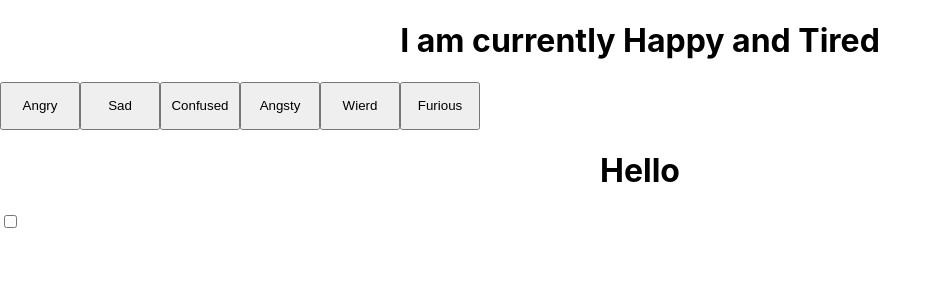
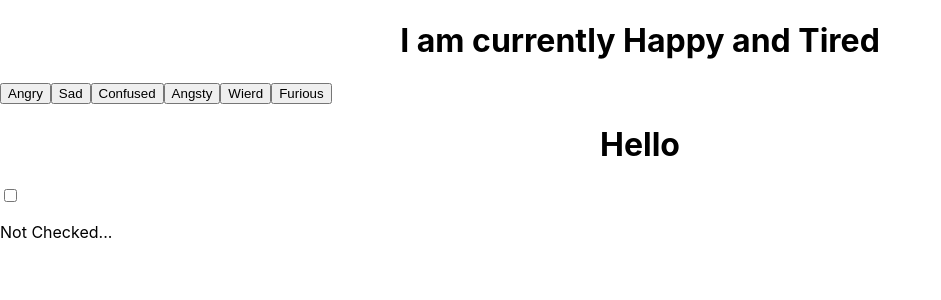
Before and after one commit to H12M54AM/react-essentials, a React (Create React App) app: page / in a window 1280 px wide. Shown: the top 300 px of the page, without its empty margins (0-941 px from the left). Built offline with nearby package versions, Linux system fonts and the light colour scheme.

Commit message:
Modulized Code
I have taken the emotions code from the App function to their respective functions and had added a checkbox that shows whether it was checked or not

```diff
--- a/src/App.css
+++ b/src/App.css
@@ -4,7 +4,7 @@
 h1 {
   text-align: center;
 }
-Button {
+Button input{
   text-align: center;
   text-decoration: none;
   width: 5rem;
--- a/src/App.js
+++ b/src/App.js
@@ -1,4 +1,4 @@
-import React, {useState, useEffect}from 'react';
+import React, { useState, useEffect } from 'react';
 import './App.css';
 
 
@@ -40,9 +40,11 @@ function Emotion() {
 }
 
 function CheckBox() {
-  return(
+  const [checked, setchecked] = useState(false)
+  return (
     <>
-      <input type="checkbox"/>
+      <input type="checkbox" value={checked} onChange={() => setchecked((checked) => (!checked))} />
+       <p>{checked ? "Checked!" : "Not Checked..."}</p>
     </>
   );
 }
```
Lines whose indentation alone changed are shown as unchanged.
